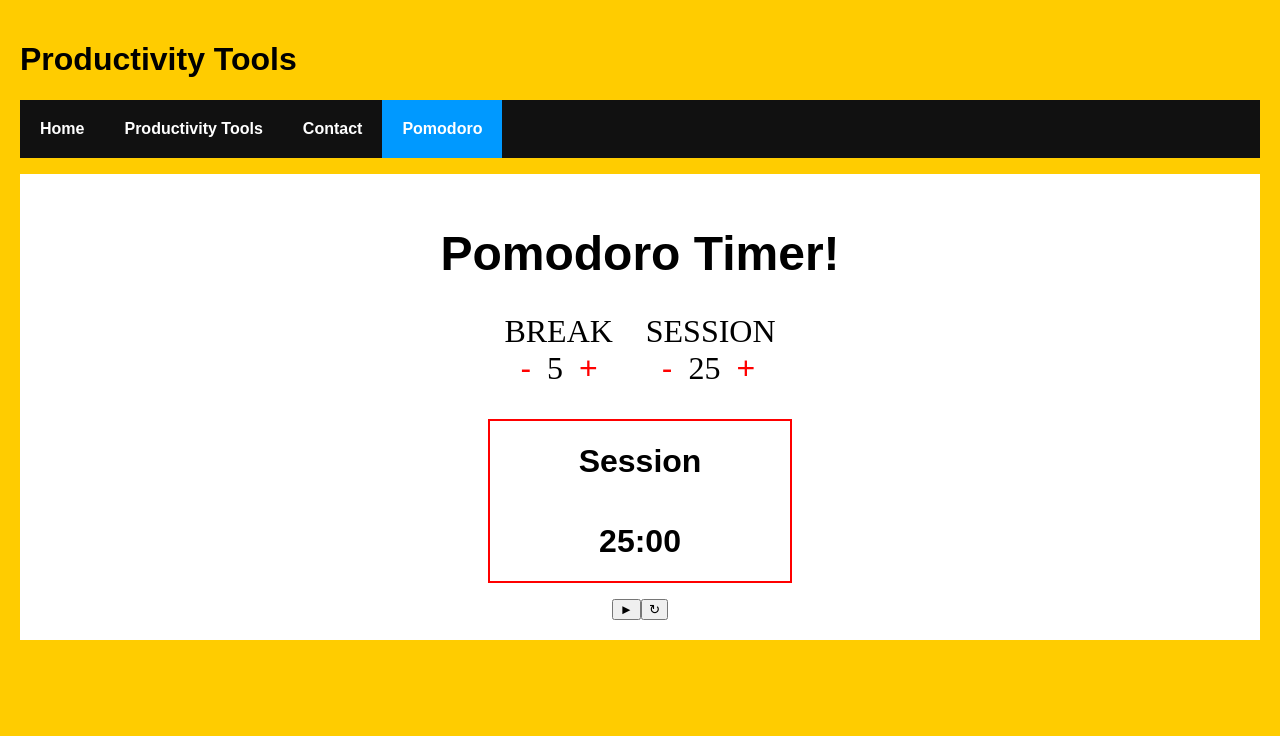
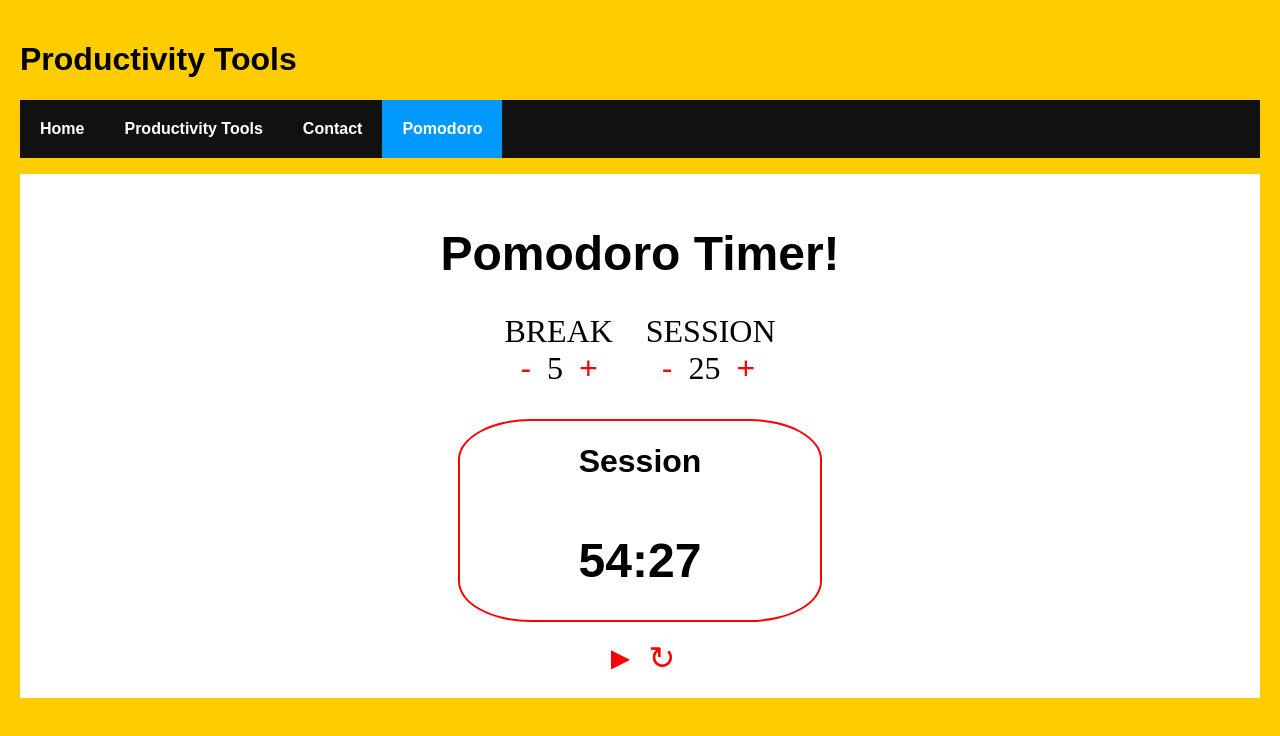
Before and after one commit to chingu-voyages/v8-geckos-team-01, a React app: page /#/pomodoro in a window 1280 px wide. Built offline with nearby package versions, Linux system fonts and the light colour scheme.

Commit message:
Small Changes..

```diff
--- a/src/Pomodoro/Controls.js
+++ b/src/Pomodoro/Controls.js
@@ -3,10 +3,12 @@ import React from "react";
 const Controls = ({ active }) => {
   return (
     <div className="Controls">
-      <button id="start_stop">
+      <button id="start_stop" className="control-buttons">
         {active ? <span>&#10074;&#10074;</span> : <span>&#9658;</span>}
       </button>
-      <button id="reset">&#8635;</button>
+      <button id="reset" className="control-buttons">
+        &#8635;
+      </button>
     </div>
   );
 };
--- a/src/Pomodoro/Pomodoro.css
+++ b/src/Pomodoro/Pomodoro.css
@@ -57,10 +57,26 @@
   flex-direction: column;
   align-items: center;
   border: 2px solid red;
-  width: 25%;
+  border-radius: 20%;
+  width: 30%;
 }
+
+#time-left {
+  font-size: 3rem;
+}
+
+/* =======================================
+============== CONTROLS ===============
+===================================== */
 
 .Controls {
   display: flex;
   justify-content: center;
 }
+
+.control-buttons {
+  color: red;
+  border: none;
+  background-color: white;
+  font-size: 2rem;
+}
--- a/src/Pomodoro/PomodoroButtons.js
+++ b/src/Pomodoro/PomodoroButtons.js
@@ -4,8 +4,12 @@ const PomodoroButtons = ({ type, value, handleClick }) => {
   return (
     <div className="PomodoroButtons">
       <div>
+        {/* Takes the type from props.type and looks what kind of button will be used.
+        on the OnClick function, it looks what type the button is, and depening on the type,
+        will decrement or increment the number on the screen.
+        The props.value is the number that will be incremented. */}
         <div id={`${type}-label`} className="buttonss">
-          {`${type}`}
+          {type === "session" ? "Session" : "Break"}
           <div className="PomodoroButton-controls">
             <button
               id={`${type}-decrement`}
--- a/src/Pomodoro/PomodoroTimer.js
+++ b/src/Pomodoro/PomodoroTimer.js
@@ -1,7 +1,6 @@
 import React, { Component } from "react";
 import moment from "moment";
 import Timer from "./Timer";
-import WorkController from "./WorkController";
 import PomodoroButtons from "./PomodoroButtons";
 import "./Pomodoro.css";
 
@@ -15,28 +14,18 @@ class PomodoroTimer extends Component {
       session: 25,
       break: 5,
       mode: "session",
-      time: 25 * 60 * 1000,
       active: false
     };
 
-    this.incrementTime = this.incrementTime.bind(this);
-    this.decrementTime = this.decrementTime.bind(this);
+    // Binding the functions to this.state
     this.handleSetTimer = this.handleSetTimer.bind(this);
   }
 
-  incrementTime() {
-    this.setState(prevState => {
-      return { time: prevState.session + 1 };
-    });
-  }
-
-  decrementTime() {
-    this.setState(prevState => {
-      return { time: prevState.session - 1 };
-    });
-  }
-
+  // increments or decrements the type depending on the type that is in the []
+  // in PomodoroButton.js you can put false or true in the function, to know what type will be called
   handleSetTimer(inc, type) {
+    if (this.state[type] === 60 && inc) return;
+    if (this.state[type] === 1 && !!inc) return;
     this.setState({ [type]: this.state[type] + (inc ? 1 : -1) });
   }
 
@@ -59,6 +48,7 @@ class PomodoroTimer extends Component {
         </div>
         <Timer
           mode={this.state.mode}
+          // used import moment here, to get the miliseconds from this.state.mind in mm:ss format.
           time={moment(this.state.time).format("mm:ss")}
         />
         <Controls active={this.state.active} />
--- a/src/Pomodoro/Timer.js
+++ b/src/Pomodoro/Timer.js
@@ -3,6 +3,7 @@ import React, { Component } from "react";
 const Timer = ({ mode, time }) => {
   return (
     <div className="Timer">
+      {/* The mode looks if it's in 'break' mode or in 'session' mode, depending on that, will show one of the two */}
       <h1 id="timer-label">{mode === "session" ? "Session" : "Break"}</h1>
       <h1 id="time-left">{time}</h1>
     </div>
```
